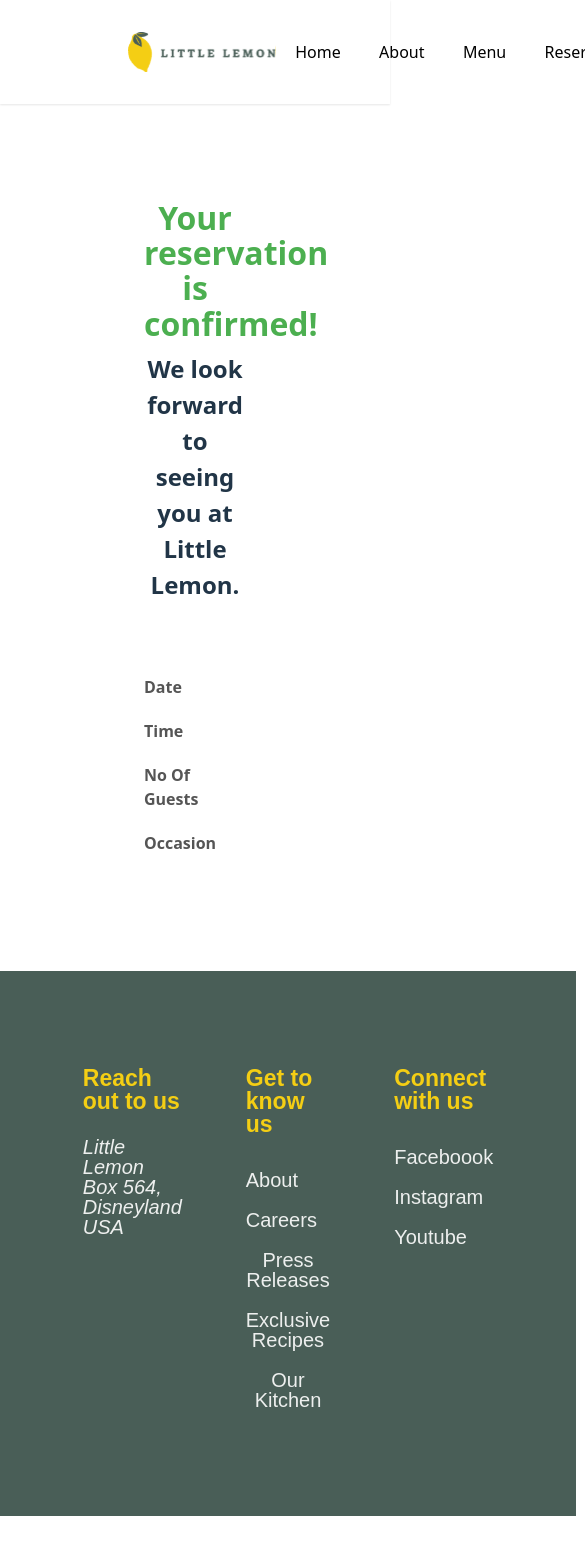
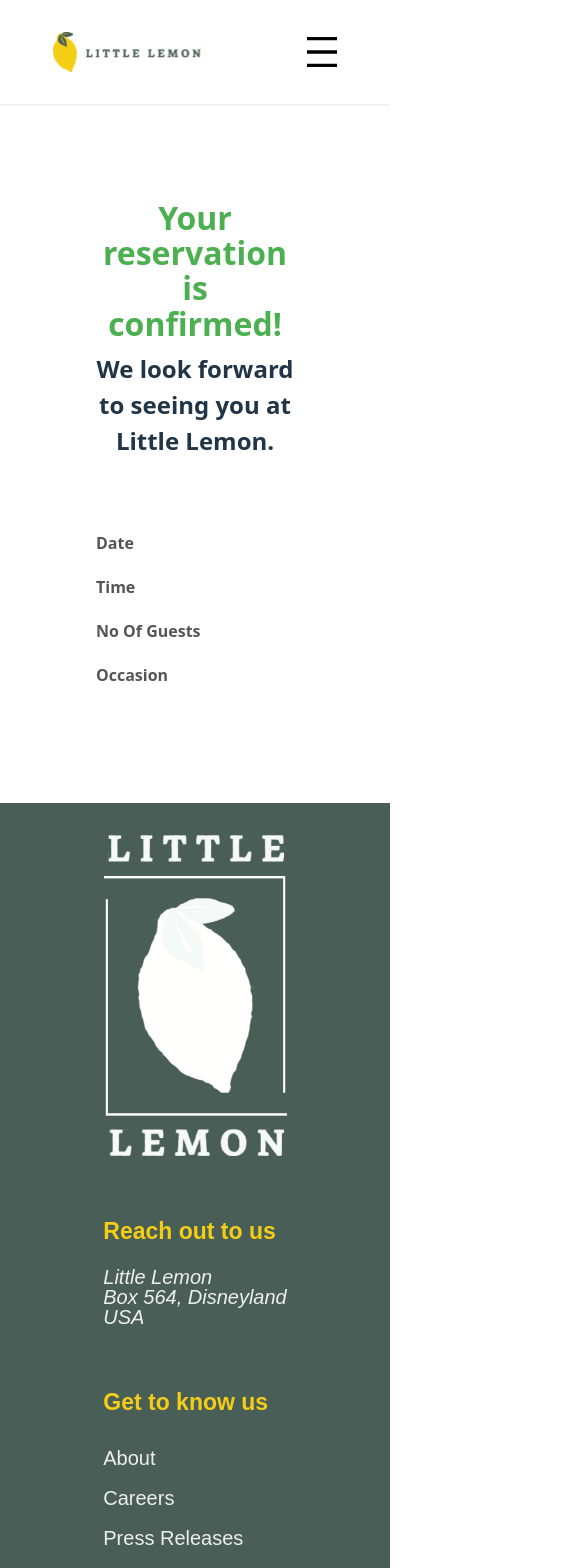
Before and after one commit to lakshmaji/little-lemon-frontend, a React (Vite) app: page /confirmation in a window 390 px wide. Shown: the top 1568 px of the page, 585 px wide, since content can reach past the window. Before the commit the page ends 1516 px from the top, so only its background shows below. Built offline with nearby package versions, Linux system fonts and the light colour scheme.

Commit message:
feat: :iphone: confirmation page

```diff
--- a/src/components/layout/Footer.css
+++ b/src/components/layout/Footer.css
@@ -6,24 +6,24 @@ footer {
   align-items: center;
 }
 
-footer .footer-links {
+footer .footer__links {
   display: flex;
   flex-direction: column;
   align-items: flex-start;
 }
 
-.info {
+.footer__info {
   display: grid;
   grid-template-columns: 1fr 1fr 1fr;
   gap: 4em;
   padding: 4em;
 }
-.img-wrapper {
+.footer__img-wrapper {
   max-height: 321px;
   max-width: 183px;
 }
 
-.img-wrapper > img {
+.footer__img-wrapper > img {
   height: auto;
   width: 100%;
 }
@@ -37,7 +37,7 @@ footer h3 {
   margin-bottom: 1.5rem;
 }
 
-footer .label,
+footer .footer__label,
 .footer-btn {
   font-weight: 500;
   line-height: 20px;
@@ -59,3 +59,15 @@ footer .label,
   outline: none;
   border-color: transparent;
 }
+
+@media screen and (max-width: 500px) {
+  footer {
+    flex-direction: column;
+    padding: 2em;
+    align-items: center;
+  }
+
+  .footer__info {
+    grid-template-columns: 1fr;
+  }
+}
--- a/src/components/layout/Footer.jsx
+++ b/src/components/layout/Footer.jsx
@@ -35,7 +35,7 @@ const SOCIAL_LINKS = [
 
 const FooterLinks = ({ links }) => {
   return (
-    <ul className="footer-links">
+    <ul className="footer__links">
       {links.map((link) => (
         <ExternalRedirectBtn url={link.to} key={link.id}>
           {link.label}
@@ -48,13 +48,13 @@ const FooterLinks = ({ links }) => {
 const Footer = () => {
   return (
     <footer>
-      <div className="img-wrapper">
+      <div className="footer__img-wrapper">
         <img src={lemonLogo} alt="Little Lemon" width={300} />
       </div>
-      <div className="info">
+      <div className="footer__info">
         <div>
           <h3>Reach out to us </h3>
-          <address className="label">
+          <address className="footer__label">
             Little Lemon
             <br />
             Box 564, Disneyland
--- a/src/components/layout/Header.css
+++ b/src/components/layout/Header.css
@@ -6,3 +6,36 @@ header {
   padding: 2rem 8rem;
   box-shadow: rgba(0, 0, 0, 0.1) 0px 1px 2px 0px;
 }
+
+.header__hamburger {
+  display: none;
+  background: none;
+  outline: none;
+  border: none;
+  padding: 0px;
+  height: 30px;
+  width: 30px;
+  z-index: 10;
+}
+
+.header__hamburger:focus,
+.header__hamburger:hover,
+.header__hamburger:active {
+  outline: none;
+  border: none;
+  background: none;
+  background-repeat: no-repeat;
+}
+
+.header__hamburger > img {
+  object-fit: cover;
+}
+
+@media screen and (max-width: 500px) {
+  header {
+    padding: 2rem 0rem;
+  }
+  .header__hamburger {
+    display: block;
+  }
+}
--- a/src/components/layout/Header.jsx
+++ b/src/components/layout/Header.jsx
@@ -1,13 +1,20 @@
-import React from "react";
+import React, { useState } from "react";
 import lemonLogo from "./../../assets/Logo.svg";
 import Nav from "./Nav";
 import "./Header.css";
+import iconHamburger from "../../assets/icon-hamburger-menu.svg";
 
 const Header = () => {
+  const [showMobileNav, setShowMobileNav] = useState(false);
+  const toggleNavMenu = () => setShowMobileNav(!showMobileNav);
+  const closeMenu = () => setShowMobileNav(false);
   return (
     <header>
       <img src={lemonLogo} alt="Little Lemon" />
-      <Nav />
+      <Nav showMobileNav={showMobileNav} closeMenu={closeMenu} />
+      <button className="header__hamburger" onClick={toggleNavMenu}>
+        <img src={iconHamburger} width={30} height={30} alt="hamburger" />
+      </button>
     </header>
   );
 };
--- a/src/components/layout/Nav.css
+++ b/src/components/layout/Nav.css
@@ -1,10 +1,10 @@
-.nav-items {
+.nav__items {
   display: flex;
   list-style-type: none;
   gap: 2;
 }
 
-.nav-item {
+.nav__item {
   color: #000;
   font-size: 1rem;
   font-weight: 500;
@@ -13,7 +13,36 @@
   text-transform: capitalize;
 }
 
-.nav-item:hover {
+.nav__item:hover {
   color: var(--Color-Primary-Light);
   cursor: pointer;
 }
+
+.mobile-off {
+}
+
+@media screen and (max-width: 500px) {
+  .mobile-off {
+    display: none;
+  }
+
+  .mobile-on {
+    height: 100vh;
+    width: 100vw;
+    background: var(--Color-Highlight);
+    position: absolute;
+    top: 10%;
+    left: 0;
+  }
+
+  .mobile-on > .nav__items {
+    flex-direction: column;
+    align-items: center;
+  }
+
+  .nav__item {
+    font-size: 2rem;
+    color: var(--Color-Primary-Light);
+    line-height: 4rem;
+  }
+}
--- a/src/components/layout/Nav.jsx
+++ b/src/components/layout/Nav.jsx
@@ -36,7 +36,7 @@ const links = [
   },
 ];
 
-const Nav = () => {
+const Nav = ({ showMobileNav, closeMenu }) => {
   const handleSmoothScroll = (e, targetId) => {
     e.preventDefault();
     const targetElement = document.getElementById(targetId);
@@ -49,8 +49,11 @@ const Nav = () => {
   };
 
   return (
-    <nav>
-      <ul className="nav-items">
+    <nav
+      className={`${showMobileNav ? "mobile-on" : "mobile-off"}`}
+      onClick={closeMenu}
+    >
+      <ul className="nav__items">
         {links.map((link) => {
           if (link.scrollTo) {
             return (
@@ -58,7 +61,7 @@ const Nav = () => {
                 <a
                   href={link.scrollTo}
                   onClick={(e) => handleSmoothScroll(e, link.scrollTo)}
-                  className="nav-item"
+                  className="nav__item"
                 >
                   {link.label}
                 </a>
@@ -69,7 +72,7 @@ const Nav = () => {
             <li key={link.id}>
               <NavLink
                 to={link.to}
-                className={`nav-item ${({ isActive }) =>
+                className={`nav__item ${({ isActive }) =>
                   isActive ? "active" : ""}`}
               >
                 {link.label}
--- a/src/components/ui/Container/Container.css
+++ b/src/components/ui/Container/Container.css
@@ -13,6 +13,5 @@
 
 @media (max-width: 768px) {
   .container {
-    padding: 0 3rem;
   }
 }
--- a/src/index.css
+++ b/src/index.css
@@ -19,6 +19,7 @@
   --Color-Secondary: #ee9972;
   --Color-Secondary-Light: #fbdabb;
   --Color-Highlight: #333;
+  --Color-Highlight-Label: #555;
   --Color-Highlight-Light: #edefee;
   --Color-Success: #4caf50;
   --Hero-Back: linear-gradient(0deg, #fff 13%, #495e57 0);
--- a/src/pages/BookingConfirmation/BookingConfirmation.css
+++ b/src/pages/BookingConfirmation/BookingConfirmation.css
@@ -36,10 +36,10 @@
 
 .booking-confirmation__details .label {
   font-weight: bold;
-  color: #555;
+  color: var(--Color-Highlight-Label);
   text-transform: capitalize;
 }
 
 .booking-confirmation__details .value {
-  color: #333;
+  color: var(--Color-Highlight);
 }
```
Also changed, not shown: src/assets/icon-hamburger-menu.svg (renamed from public/icons/icon-hamburger-menu.svg).
